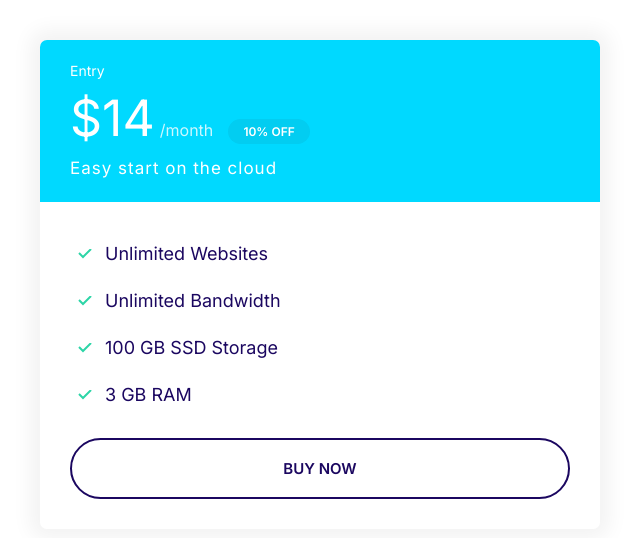
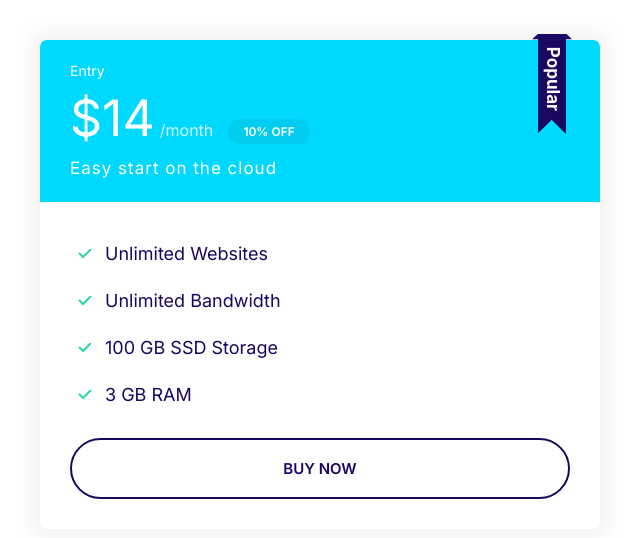
Before and after one commit to samimkabiru/moshify, a plain HTML site: page index.html in a window 1280 px wide. Shown: the whole page, without its empty margins (0-640 px from the left). Drawn offline with Linux system fonts and the light colour scheme.

Commit message:
Fix the popular badge.

```diff
--- a/css/styles.css
+++ b/css/styles.css
@@ -334,6 +334,19 @@ a {
   margin-bottom: 2rem;
 }
 
+.plan--popular {
+  position: relative;
+}
+
+.plan--popular .card__header::before {
+  content: url(/images/popular.svg);
+  width: 40px;
+  display: inline-block;
+  position: absolute;
+  top: -6px;
+  right: 5%;
+}
+
 @media screen and (min-width: 1024px) {
   .plan__name {
     font-size: 1.4rem;
--- a/index.html
+++ b/index.html
@@ -15,7 +15,7 @@
   </head>
   <body>
     <div style="width: 50%; padding: 4rem">
-      <div class="plan">
+      <div class="plan plan--popular">
         <div class="card card--secondary">
           <header class="card__header">
             <h3 class="plan__name">Entry</h3>
```
Also changed, not shown: images/popular.svg (added).
